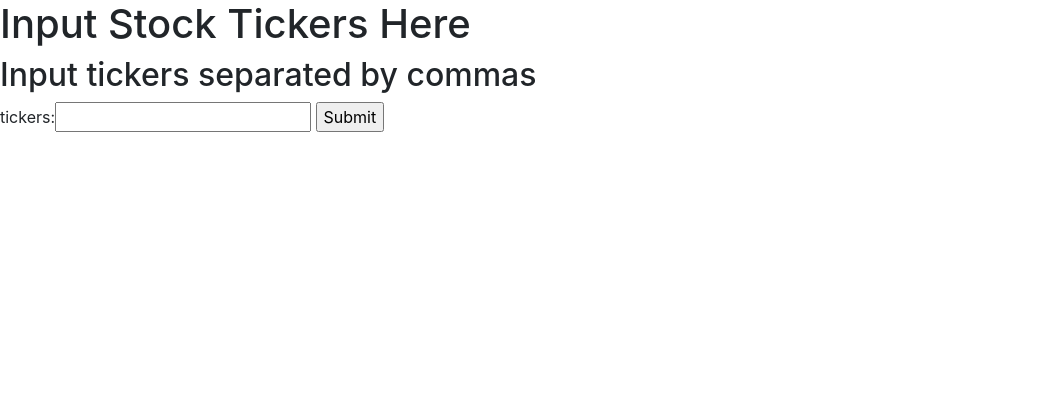
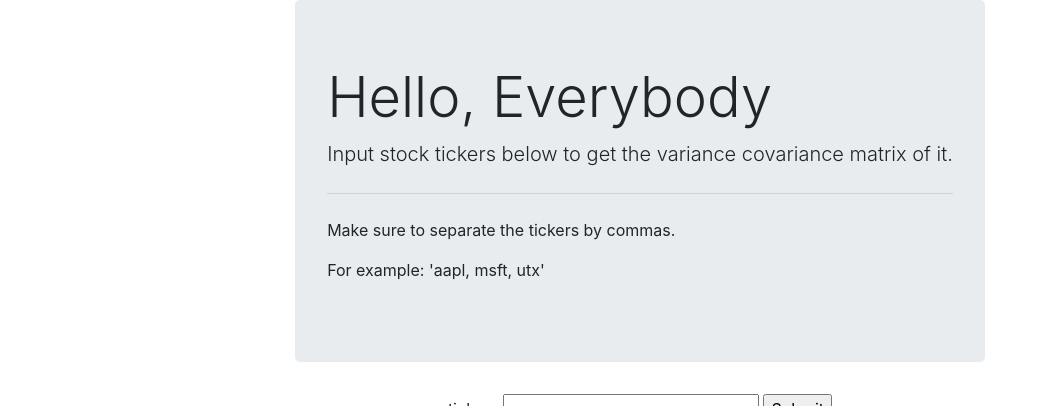
Before and after one commit to beachc15/finance_app, a Django app: page / in a window 1280 px wide. Shown: the top 406 px of the page, without its empty margins (0-1048 px from the left). Before the commit the page ends 132 px from the top, so only its background shows below. Run offline with Django 3.2, Linux system fonts and the light colour scheme; some libraries are stand-ins or nearby versions.

Commit message:
styling changes

```diff
--- a/untitled1/settings.py
+++ b/untitled1/settings.py
@@ -25,7 +25,7 @@ SECRET_KEY = 'w&v+@79-48=apy$vc$#bw#r%+15g$a*w4zh=^$d$p)d!rz+4f*'
 # SECURITY WARNING: don't run with debug turned on in production!
 DEBUG = True
 
-ALLOWED_HOSTS = ['varcovar-app123.herokuapp.com']
+ALLOWED_HOSTS = ['varcovar-app123.herokuapp.com', '127.0.0.1']
 
 
 # Application definition
--- a/varcovar/templates/varcovar/index.html
+++ b/varcovar/templates/varcovar/index.html
@@ -7,15 +7,27 @@
 
 </head>
 <body>
-
-<h1>Input Stock Tickers Here</h1>
-<h2>Input tickers separated by commas</h2>
-
-<form action="/api/" method="post">
-    {% csrf_token %}
-    {{ form }}
-    <input type="submit" value="Submit">
-</form>
+<div class="container-fluid">
+  <div class="row justify-content-center">
+    <div class="jumbotron">
+      <h1 class="display-4">Hello, Everybody</h1>
+      <p class="lead">Input stock tickers below to get the variance covariance matrix of it.</p>
+      <hr class="my-4">
+      <p>Make sure to separate the tickers by commas.</p>
+        <p>For example: 'aapl, msft, utx'</p>
+    </div>
+  </div>
+    <div class="row justify-content-center">
+    <form action="/api/" method="post">
+        {% csrf_token %}
+        {{ form }}
+        <input type="submit" value="Submit">
+    </form>
+  </div>
+        <div class="row justify-content-center">
+            <img src="https://www.aup.edu/sites/default/files/profile/picture/jward.jpg" alt="JNW" />
+        </div>
+</div>
 <br><br><br>
 
 
```
Also changed, not shown: varcovar/templates/varcovar/api.html (+8 -2 lines).
